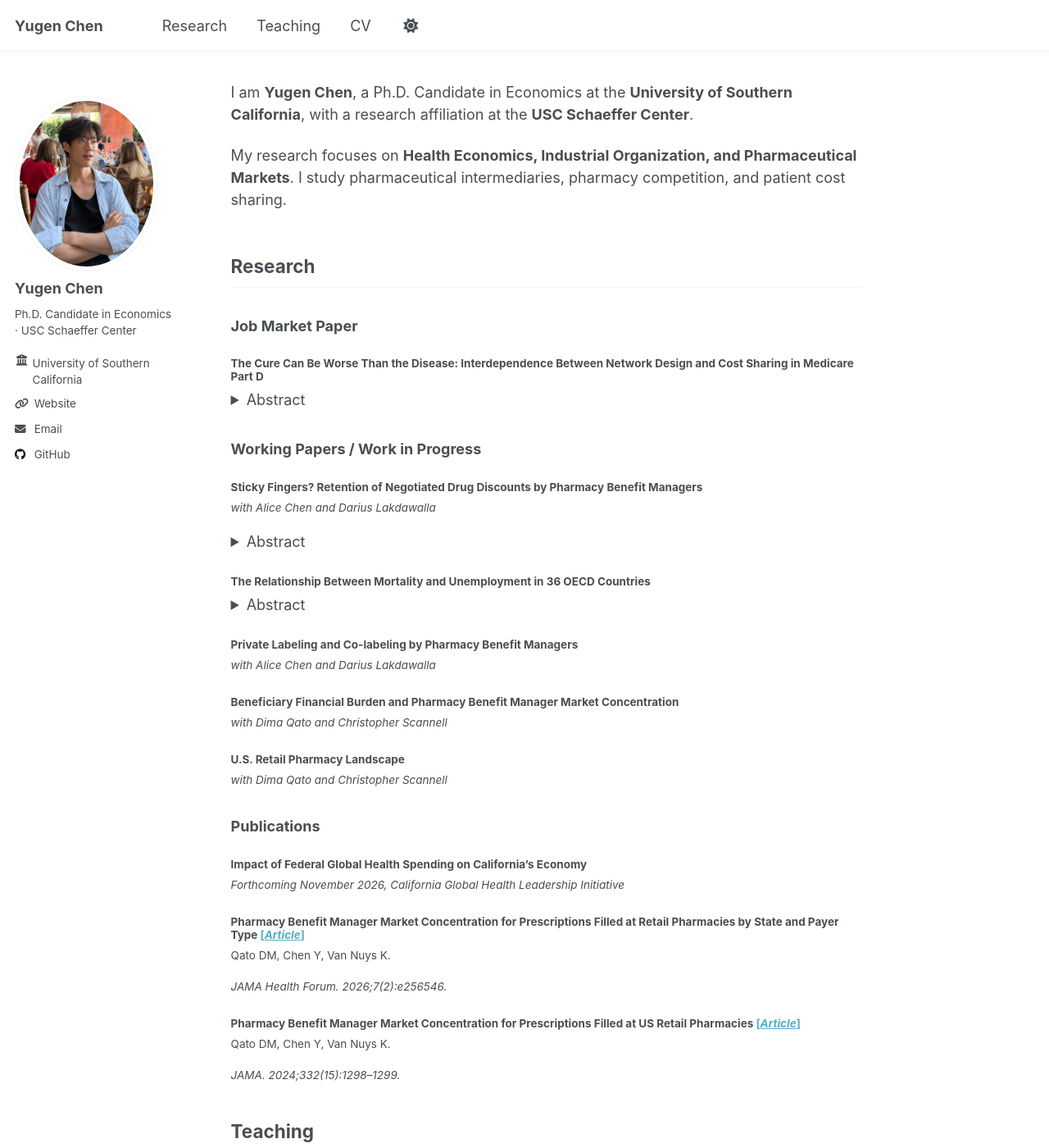
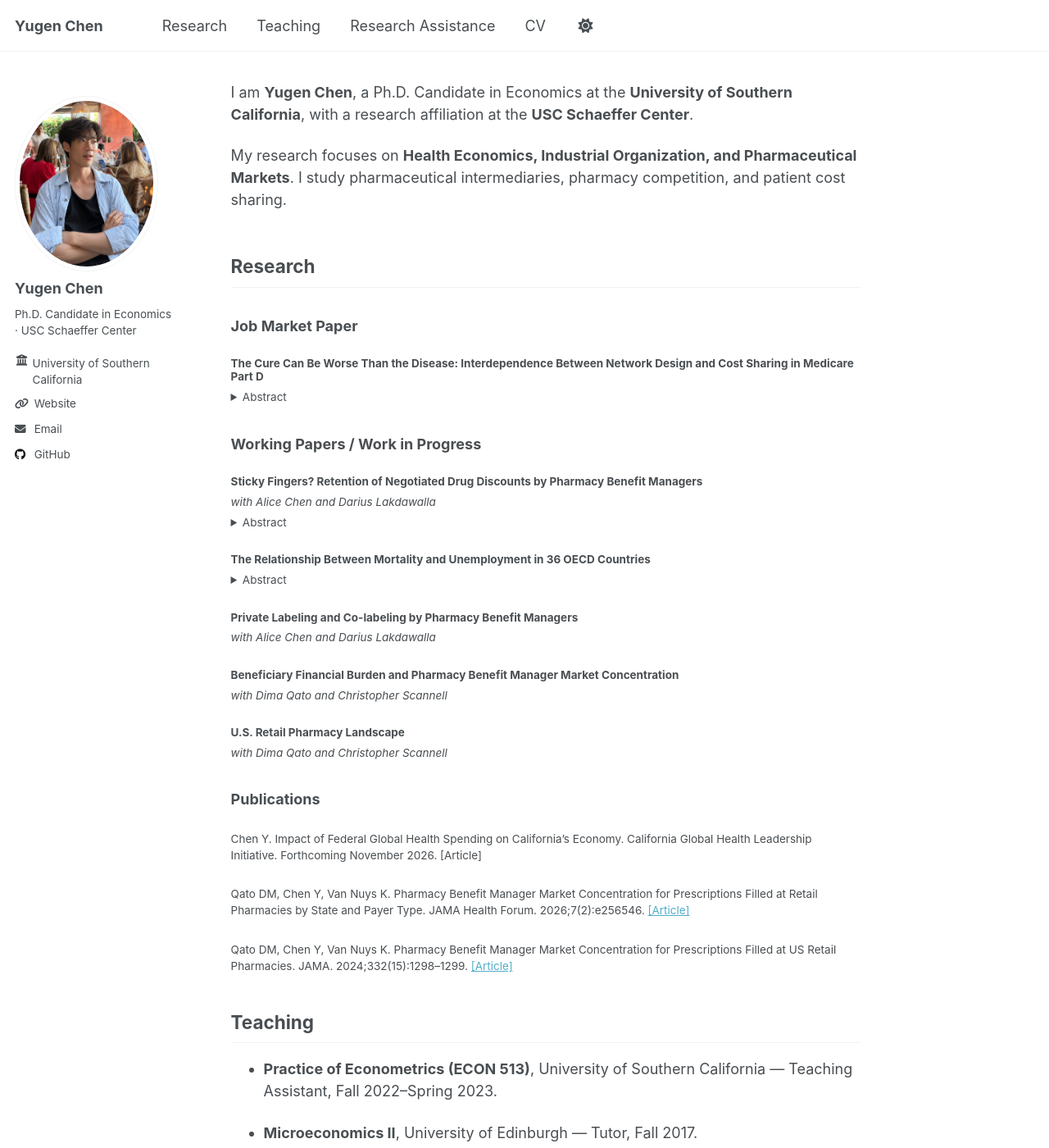
Before and after one commit to YugenChen/YugenChen.github.io, a Jekyll site: the page built from _pages/about.md, in a window 1280 px wide and 1400 px high. Shown: the whole window at 82% size. Built offline with Jekyll 4.4.1, drawn with Linux system fonts in a browser that asks for light colours; some of the changed text lies outside the part shown.

Commit message:
Use CV-style publication citations and add research assistance experience

```diff
--- a/_data/navigation.yml
+++ b/_data/navigation.yml
@@ -4,5 +4,7 @@ main:
     url: /#research
   - title: "Teaching"
     url: /#teaching
+  - title: "Research Assistance"
+    url: /#research-assistance
   - title: "CV"
     url: /files/yugen-chen-cv.pdf
--- a/_data/research.yml
+++ b/_data/research.yml
@@ -57,8 +57,9 @@ work_in_progress:
   paper_url: null
 publications:
 - title: Impact of Federal Global Health Spending on California’s Economy
+  authors: Chen Y.
   show_abstract: false
-  venue: Forthcoming November 2026, California Global Health Leadership Initiative
+  venue: California Global Health Leadership Initiative. Forthcoming November 2026.
   abstract: This report estimates the economic activity and patented innovation associated with U.S. federal
     global-health-related funding in California. Combining USAspending transaction records, BEA RIMS II
     input-output modeling, patent linkage and valuation, and two expert interviews, we identify $19.0
--- /dev/null
+++ b/_includes/publication.html
@@ -0,0 +1,4 @@
+{% assign publication = include.paper %}
+<article class="research-paper publication">
+  <h4 class="publication-citation">{{ publication.authors }} {{ publication.title }}. {{ publication.venue }} {% if publication.url %}<a class="paper-article-link" href="{{ publication.url }}">[Article]</a>{% else %}<span class="paper-article-link" title="Article link to be added">[Article]</span>{% endif %}</h4>
+</article>
--- /dev/null
+++ b/_includes/research-assistance.html
@@ -0,0 +1,3 @@
+{% for experience in site.data.research_assistance %}
+- **{{ experience.professor }}**, {{ experience.dates }}
+{% endfor %}
--- a/_includes/research.html
+++ b/_includes/research.html
@@ -15,5 +15,5 @@
 ### Publications {#publications}
 
 {% for paper in site.data.research.publications %}
-{% include paper.html paper=paper %}
+{% include publication.html paper=paper %}
 {% endfor %}
--- a/_pages/about.md
+++ b/_pages/about.md
@@ -21,3 +21,7 @@ My research focuses on **Health Economics, Industrial Organization, and Pharmace
 ## Teaching {#teaching}
 
 {% include teaching-list.html %}
+
+## Research Assistance {#research-assistance}
+
+{% include research-assistance.html %}
--- a/assets/css/main.scss
+++ b/assets/css/main.scss
@@ -89,11 +89,31 @@ html { scroll-behavior: smooth; }
 
 // Match coauthors, author lists and publication details to the paper-title size.
 .research-paper .paper-title,
-.research-paper .paper-meta {
+.research-paper .paper-meta,
+.research-paper .publication-citation,
+.research-paper .paper-abstract {
   font-size: $type-size-6;
 }
 
-.research-paper .paper-title .paper-article-link {
+.research-paper .paper-article-link {
   font-size: inherit;
   white-space: nowrap;
 }
+
+.research-paper .paper-meta {
+  margin-bottom: 0.35em;
+}
+
+.research-paper .paper-abstract {
+  margin-top: 0.2em;
+
+  summary,
+  p {
+    font-size: inherit;
+  }
+}
+
+.research-paper .publication-citation {
+  font-weight: normal;
+  line-height: 1.5;
+}
```
Also changed, not shown: _data/research_assistance.yml (added, +7 -0 lines), docs/website-audit.md (+4 -0 lines).
